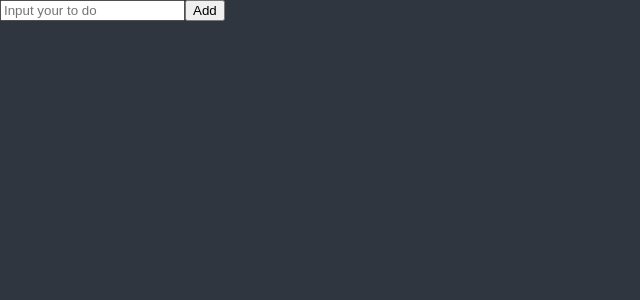
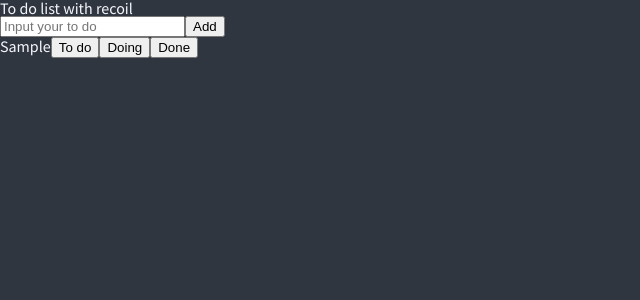
Before and after one commit to ezdar2743/To-do-list-recoil, a React (Create React App) app in the folder todo-recoil/: page / in a window 1280 px wide. Both pictures are taken after typing "Sample" into the empty fields and a click on the button "Add". Shown: the top 300 px of the page, without its empty margins (0-640 px from the left). Built offline with nearby package versions, Linux system fonts and the light colour scheme.

Commit message:
To do list refactoring

```diff
--- a/todo-recoil/src/App.tsx
+++ b/todo-recoil/src/App.tsx
@@ -1,6 +1,6 @@
 
 import { createGlobalStyle } from 'styled-components';
-import ToDoList from './ToDoList';
+import ToDoList from './components/ToDoList';
 
 const Globalstyle = createGlobalStyle`
 @import url('https://fonts.googleapis.com/css2?family=Source+Sans+Pro:wght@300;400&display=swap');
--- a/todo-recoil/src/ToDoList.tsx
+++ /dev/null
@@ -1,29 +0,0 @@
-import React from 'react';
-import { useForm } from 'react-hook-form';
-
-interface IToDo{
-    toDo: string
-}
-
-
-const ToDoList = () => {
-    const {register, handleSubmit,setValue}= useForm<IToDo>();
-    const onSubmit=(data:IToDo)=>{
-        console.log(data.toDo)
-        setValue("toDo","")
-    }
-    return (
-        <>
-            <form onSubmit={handleSubmit(onSubmit)}>
-                <input
-                placeholder='Input your to do'
-                {...register("toDo",{required:"Please Input your to do"} )}
-                />
-                <button>Add</button>
-            </form>
-
-        </>
-    );
-};
-
-export default ToDoList;
--- /dev/null
+++ b/todo-recoil/src/atoms.ts
@@ -0,0 +1,9 @@
+import { atom } from 'recoil';
+
+
+export interface IToDos{
+    text: string;
+    category: "TO_DO"|"DOING"|"DONE";
+    id: number;
+}
+export const toDo = atom<IToDos[]>({key:"toDoList", default:[]})
--- /dev/null
+++ b/todo-recoil/src/components/ToDo.tsx
@@ -0,0 +1,15 @@
+import React from 'react';
+import { IToDos } from '../atoms';
+const ToDo = ({text,category,id}:IToDos) => {
+    return (
+        <li>
+            <span>{text}</span>
+            <button>To do</button>
+            <button>Doing</button>
+            <button>Done</button>
+
+        </li>
+    );
+};
+
+export default ToDo;
--- /dev/null
+++ b/todo-recoil/src/components/ToDoForm.tsx
@@ -0,0 +1,28 @@
+import React from 'react';
+import { useForm } from 'react-hook-form';
+import { useSetRecoilState } from 'recoil';
+import { IToDos, toDo } from '../atoms';
+
+interface IForm{
+    toDo: string
+}
+const ToDoForm = () => {
+    const setToDos = useSetRecoilState(toDo);
+    const {register,handleSubmit,setValue}= useForm<IForm>();
+
+    const onSubmit=(data:IForm)=>{
+        setToDos(preData=>[{text:data.toDo, category:'TO_DO', id:Date.now()},...preData])
+        setValue("toDo","")
+    }
+    return (
+        <form onSubmit={handleSubmit(onSubmit)}>
+                <input
+                placeholder='Input your to do'
+                {...register("toDo",{required:"Please Input your to do"} )}
+                />
+                <button>Add</button>
+            </form>
+    );
+};
+
+export default ToDoForm;
--- /dev/null
+++ b/todo-recoil/src/components/ToDoList.tsx
@@ -0,0 +1,24 @@
+
+import {  useRecoilValue} from 'recoil';
+import {  toDo } from '../atoms';
+import ToDo from './ToDo';
+import ToDoForm from './ToDoForm';
+
+
+
+
+const ToDoList = () => {
+    const toDos = useRecoilValue(toDo);
+    return (
+        <>
+        <h1> To do list with recoil</h1>
+
+            <ToDoForm/>
+            <ul>
+               {toDos.map(todo=> <ToDo {...todo}  key={todo.id}/>)}
+            </ul>
+        </>
+    );
+};
+
+export default ToDoList;
```
